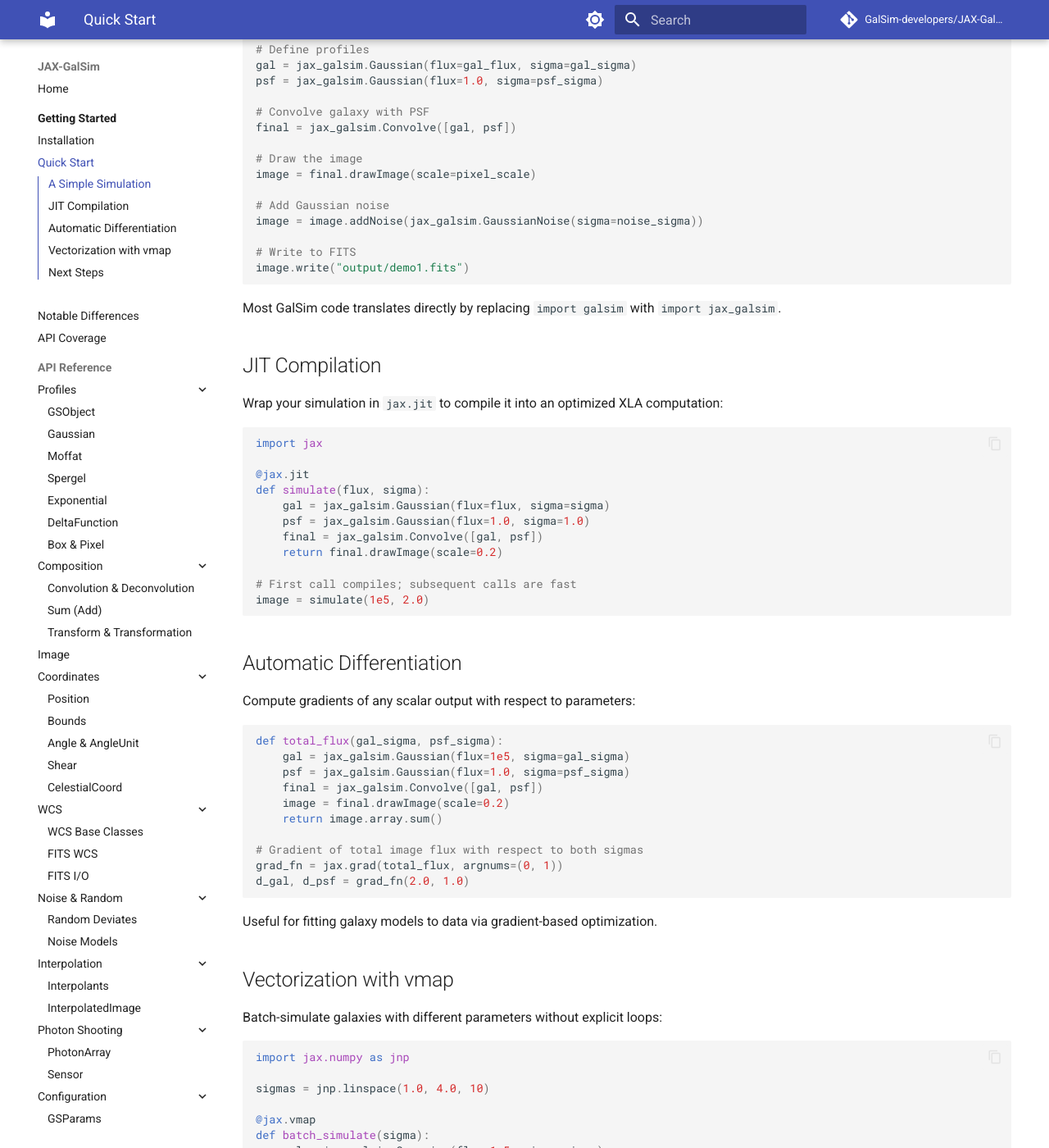
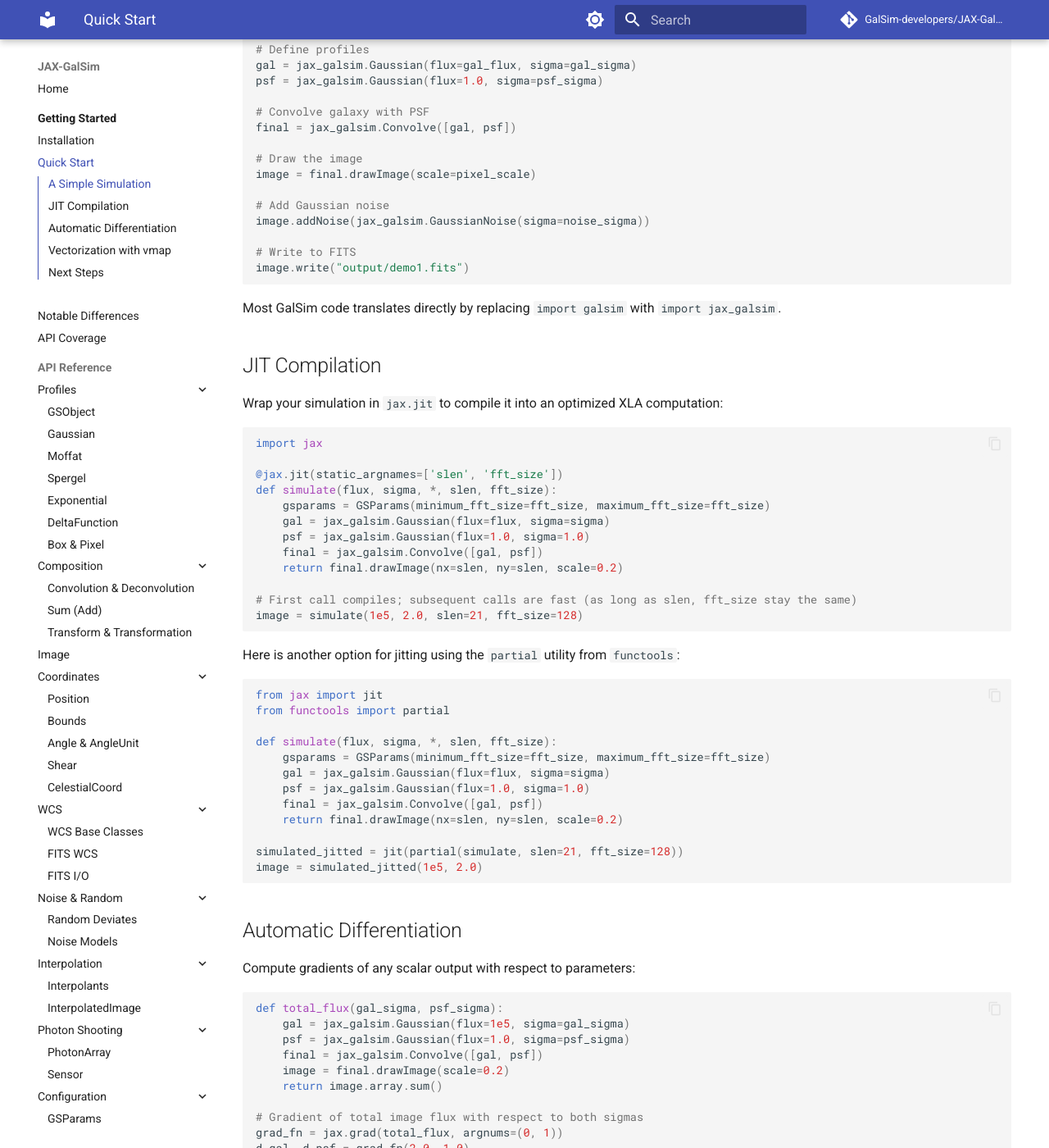
Before and after one commit to GalSim-developers/JAX-GalSim, an MkDocs documentation site: the page built from docs/getting-started/quickstart.md, in a window 1280 px wide and 1400 px high, scrolled down 469 px. Shown: the whole window at 82% size. Built offline with MkDocs 1.6.1 and Material for MkDocs 9.7.7, drawn with Linux system fonts in a browser that asks for light colours; comment, search, counter and statistics services are not loaded; some of the changed text lies outside the part shown.

Commit message:
a few corrections and further example how to jit

````diff
--- a/docs/getting-started/quickstart.md
+++ b/docs/getting-started/quickstart.md
@@ -42,15 +42,33 @@
 ```python
 import jax
 
-@jax.jit
-def simulate(flux, sigma):
+@jax.jit(static_argnames=['slen', 'fft_size'])
+def simulate(flux, sigma, *, slen, fft_size):
+    gsparams = GSParams(minimum_fft_size=fft_size, maximum_fft_size=fft_size)
     gal = jax_galsim.Gaussian(flux=flux, sigma=sigma)
     psf = jax_galsim.Gaussian(flux=1.0, sigma=1.0)
     final = jax_galsim.Convolve([gal, psf])
-    return final.drawImage(scale=0.2)
+    return final.drawImage(nx=slen, ny=slen, scale=0.2)
 
-# First call compiles; subsequent calls are fast
-image = simulate(1e5, 2.0)
+# First call compiles; subsequent calls are fast (as long as slen, fft_size stay the same)
+image = simulate(1e5, 2.0, slen=21, fft_size=128)
+```
+
+Here is another option for jitting using the `partial` utility from `functools`:
+
+```python
+from jax import jit
+from functools import partial
+
+def simulate(flux, sigma, *, slen, fft_size):
+    gsparams = GSParams(minimum_fft_size=fft_size, maximum_fft_size=fft_size)
+    gal = jax_galsim.Gaussian(flux=flux, sigma=sigma)
+    psf = jax_galsim.Gaussian(flux=1.0, sigma=1.0)
+    final = jax_galsim.Convolve([gal, psf])
+    return final.drawImage(nx=slen, ny=slen, scale=0.2)
+
+simulated_jitted = jit(partial(simulate, slen=21, fft_size=128))
+image = simulated_jitted(1e5, 2.0)
 ```
 
 ## Automatic Differentiation
@@ -81,11 +99,13 @@
 
 sigmas = jnp.linspace(1.0, 4.0, 10)
 
+@jax.jit
 @jax.vmap
 def batch_simulate(sigma):
+    gsparams = GSParams(minimum_fft_size=128, maximum_fft_size=128)
     gal = jax_galsim.Gaussian(flux=1e5, sigma=sigma)
     psf = jax_galsim.Gaussian(flux=1.0, sigma=1.0)
-    final = jax_galsim.Convolve([gal, psf])
+    final = jax_galsim.Convolve([gal, psf]).withGSParams(gsparams)
     return final.drawImage(scale=0.2, nx=64, ny=64).array
 
 # Simulate all 10 galaxies in parallel
````
Also changed, not shown: other parts of docs/getting-started/quickstart.md (+1 -1 lines).
